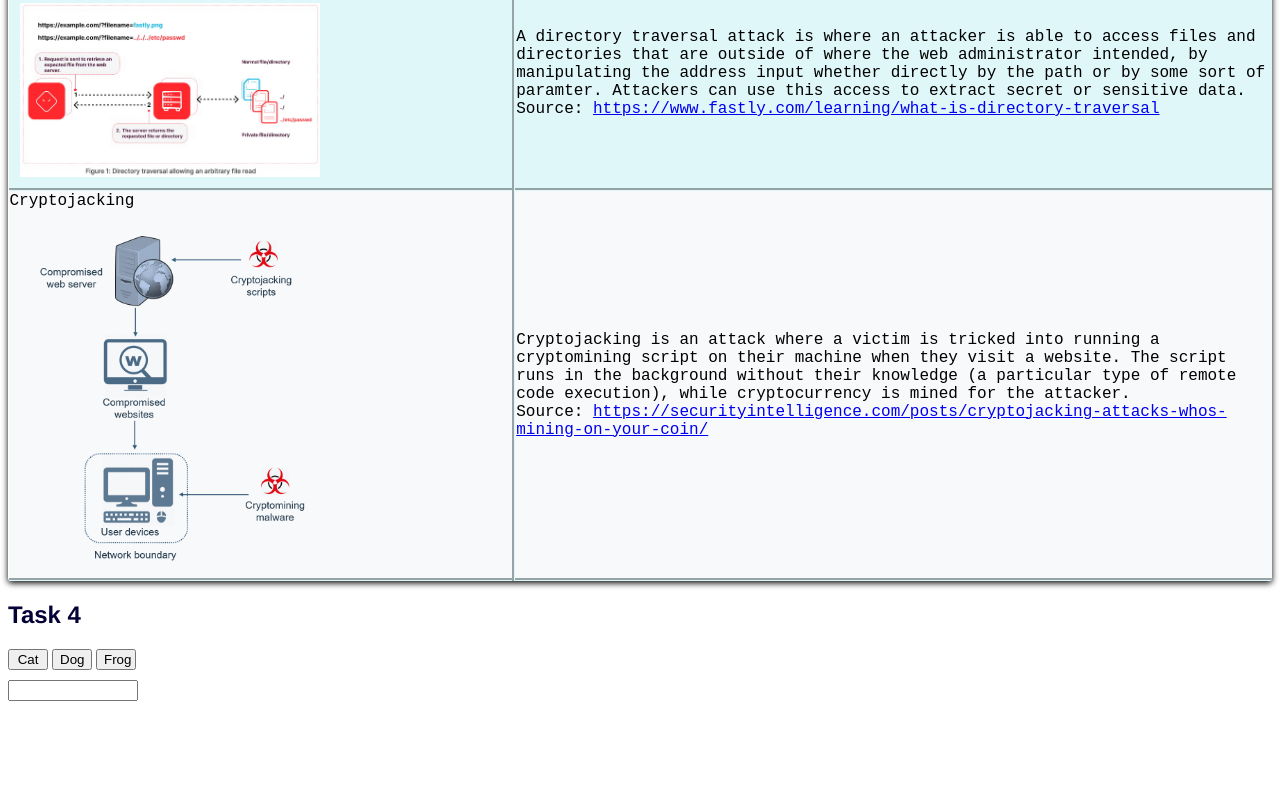
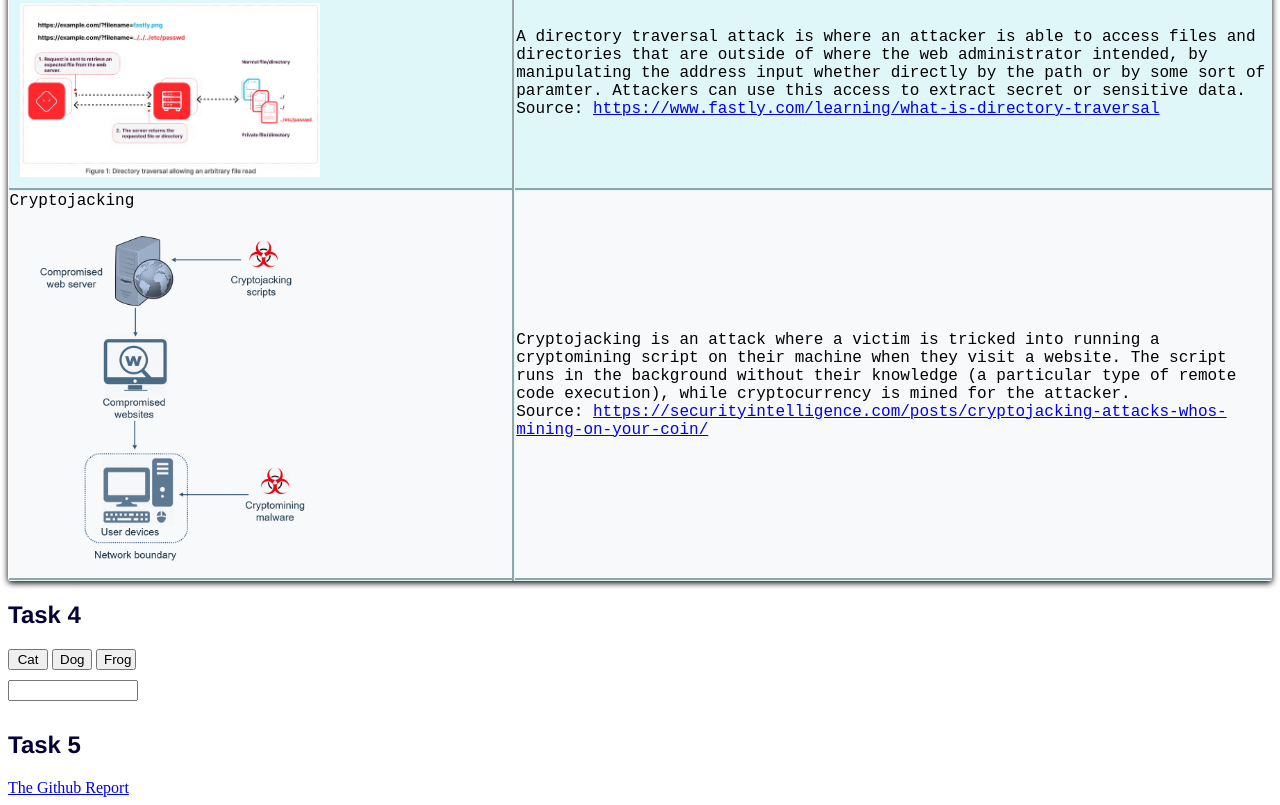
Before and after one commit to jamesglennan/2025_COMP804_A3, a plain HTML site: page index.html in a window 1280 px wide. Shown: the part 3242-4047 px from the top of the page. Before the commit the page ends 3961 px from the top, so only its background shows below. Drawn offline with Linux system fonts and the light colour scheme.

Commit message:
Add task5 link

```diff
--- a/index.html
+++ b/index.html
@@ -572,8 +572,14 @@
   <img id="animalImage" src="" alt="animal image" style="display: none;">
   <!-- Cat pic source: https://commons.wikimedia.org/wiki/File:Felis_silvestris_catus_lying_on_rice_straw.jpg -->
   <!-- Dog pic source: https://commons.wikimedia.org/wiki/File:Dog_(Canis_lupus_familiaris)_(7).jpg -->
-   <!-- Frog pic source:  https://commons.wikimedia.org/wiki/File:Rhacophorus_nigropalmatus.jpg -->
+  <!-- Frog pic source:  https://commons.wikimedia.org/wiki/File:Rhacophorus_nigropalmatus.jpg -->
   <!-- end task 4 -->
+
+  <!-- Task 5 -->
+  <h2>Task 5</h2>
+  <a href="https://github.com/jamesglennan/2025_COMP804_A3/blob/9d2a754b6f050f2433403829af4a6ae7f420a9de/git-report.pdf">The Github Report</a>
+  <!-- end task 5 -->
+
 </body>
 
 </html>
```
